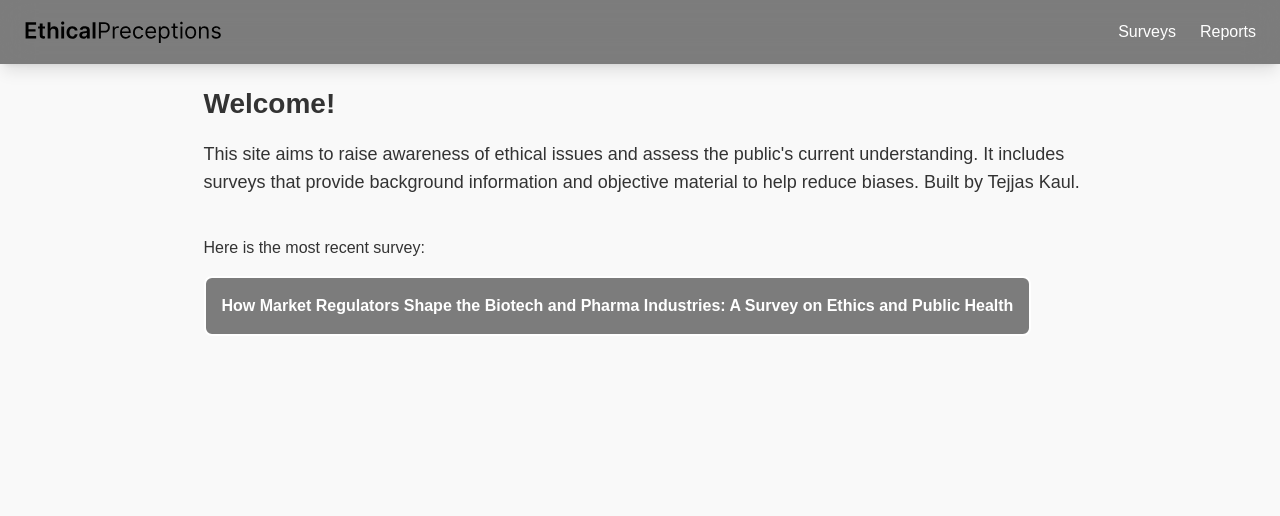
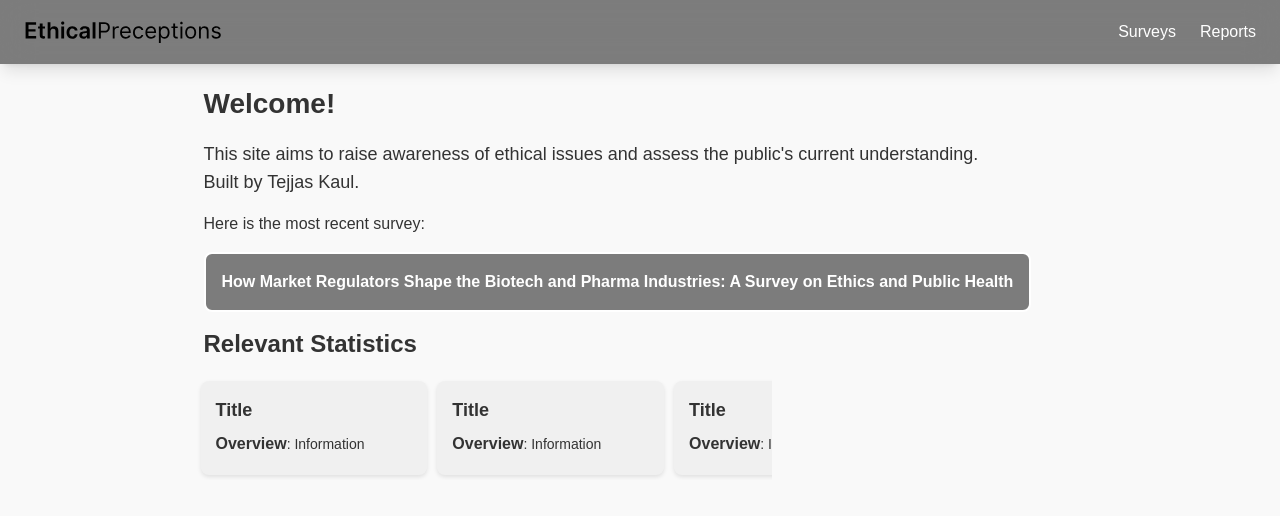
Before and after one commit to tkpepper15/applied-ethics, a Next.js app: page / in a window 1280 px wide. Shown: the top 516 px of the page. Built offline with nearby package versions, Linux system fonts and the light colour scheme.

Commit message:
Commit message

```diff
--- a/app/page.tsx
+++ b/app/page.tsx
@@ -1,7 +1,32 @@
-'use client'
+'use client';
 import React from 'react';
 import Navbar from './navbar'; // Ensure the path is correct
 import './global.css'; // Ensure the path is correct
+import TimelineItem, { TimelineItemProps } from './timeline'; // Ensure the path is correct
+
+const surveyItems: TimelineItemProps[] = [
+  {
+    id: 1,
+    title: 'Title',
+    content: `
+      Overview: Information
+    `
+  },
+  {
+    id: 2,
+    title: 'Title',
+    content: `
+      Overview: Information
+    `
+  },
+  {
+    id: 3,
+    title: 'Title',
+    content: `
+      Overview: Information
+    `
+  }
+];
 
 const Home: React.FC = () => {
   return (
@@ -11,17 +36,29 @@ const Home: React.FC = () => {
         <meta name="viewport" content="width=device-width" />
         <section className="text-center max-w-4xl mx-auto mb-8">
           <h1 className="mb-4 ml-4 text-4xl font-bold">Welcome!</h1>
+          <div className="pr-4">
           <p className="mb-4 ml-4 text-lg">
-                This site aims to raise awareness of ethical issues and assess the public&apos;s current understanding. It includes surveys that provide background information and objective material to help reduce biases.
+            This site aims to raise awareness of ethical issues and assess the public's current understanding.
+            <br></br>
             Built by <a className="hover:text-green-500" href="https://www.linkedin.com/in/tejjas-kaul-36091a22b/" target="_blank" rel="noopener noreferrer">Tejjas Kaul</a>.
           </p>
-          <br></br>
+          </div>
           <p className="mb-4 ml-4">
             Here is the most recent survey:
           </p>
+          <div className="pr-10">
           <a className="mb-4 ml-4 custom-link" href="/how_corporate_ownership_shapes_big_pharma">
             How Market Regulators Shape the Biotech and Pharma Industries: A Survey on Ethics and Public Health
           </a>
+          </div>
+          <h1 className="ml-4 mb-4 text-2xl font-bold">Relevant Statistics</h1>
+          <div className="timeline-container">
+            <div id="timeline" className="timeline flex">
+              {surveyItems.map(item => (
+                <TimelineItem key={item.id} id={item.id} title={item.title} content={item.content} />
+              ))}
+            </div>
+          </div>
         </section>
       </main>
     </div>
```
Lines whose indentation alone changed are shown as unchanged.
